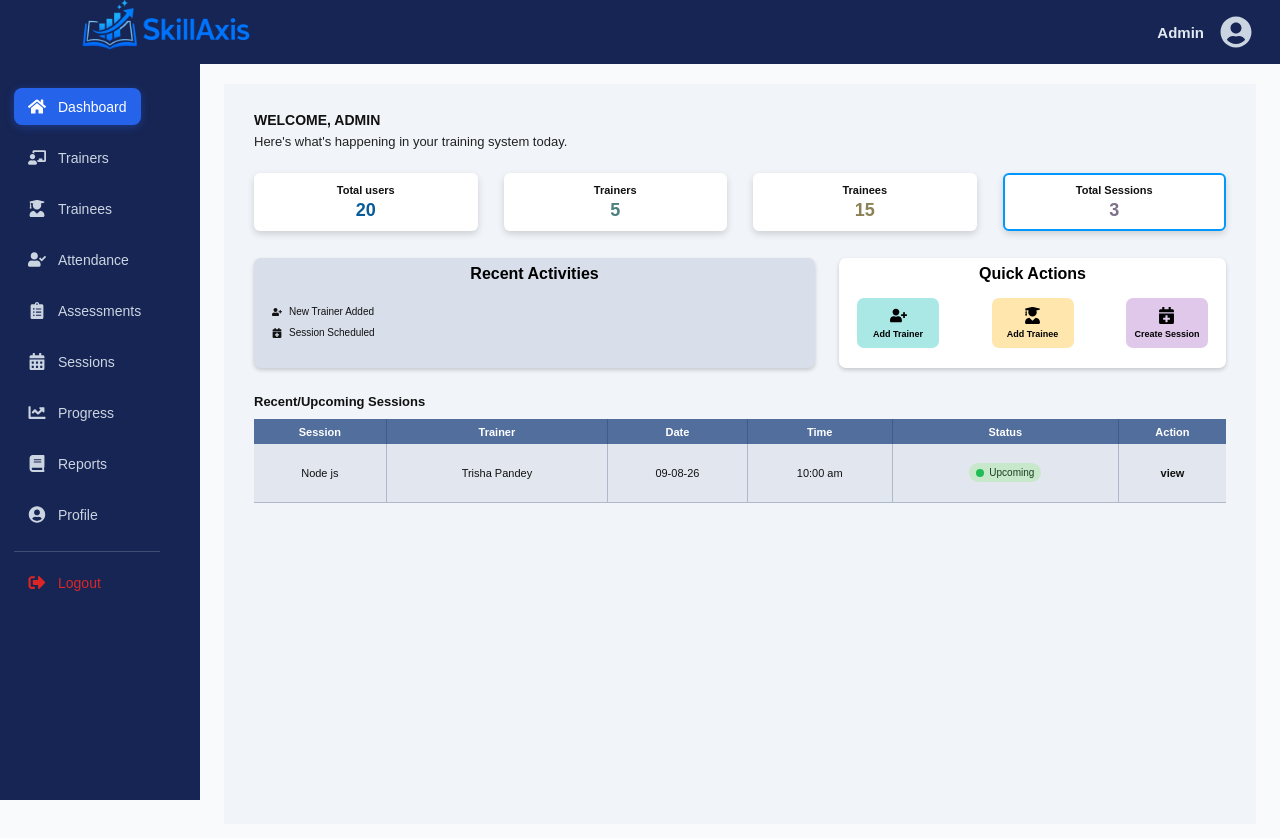
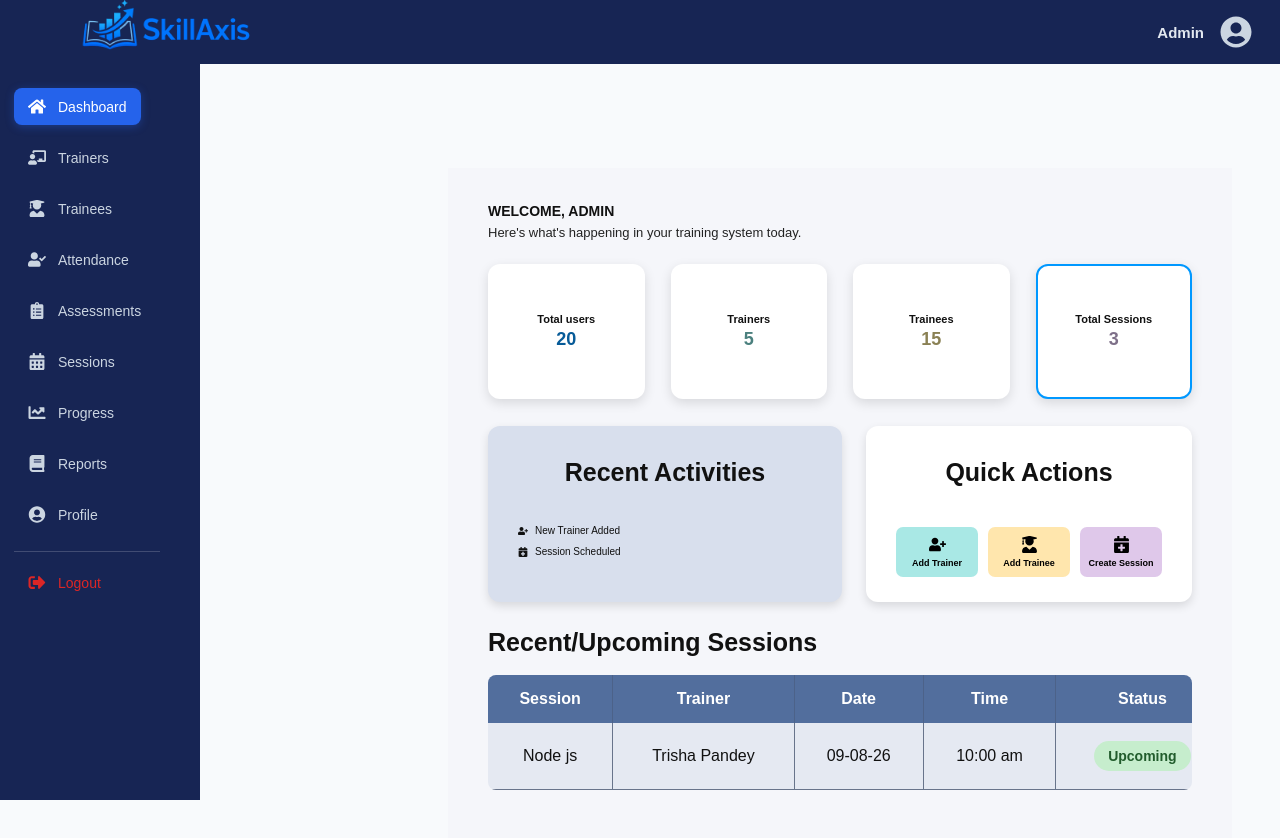
Before and after one commit to avikamane/SkillAxis, a React (Vite) app in the folder client/: page /admin in a window 1280 px wide. Shown: the top 838 px of the page. Built offline with nearby package versions, Linux system fonts and the light colour scheme.

Commit message:
trainee aded

```diff
--- a/client/src/routes/AppRoutes.jsx
+++ b/client/src/routes/AppRoutes.jsx
@@ -1,44 +1,67 @@
 import { Routes, Route, Navigate } from "react-router-dom";
-
+import Layout from "../components/Layout";
 import AdminDashboard from "../Pages/Admin/AdminDashboard";
 import FeatureTrainer from "../Pages/Admin/feature-trainer";
-import FeatureTrainee from "../Pages/Admin/feature-trainee";
+import TrainerDashboard from "../Pages/Trainer/TrainerDashboard";
+import TrainerSessions from "../Pages/Trainer/TrainerSession";
+import TraineeDashboard from "../Pages/Trainee/TraineeDashboard";
 
 function AppRoutes() {
   return (
     <Routes>
+      <Route
+        path="/admin"
+        element={
+          <Layout role="Admin">
+            <AdminDashboard />
+          </Layout>
+        }
+      />
 
+      <Route
+        path="/admin/trainers"
+        element={
+          <Layout role="Admin">
+            <FeatureTrainer />
+          </Layout>
+        }
+      />
+      {/* Trainer */}
+      <Route
+        path="/trainer/dashboard"
+        element={
+          <Layout role="Trainer">
+            <TrainerDashboard />
+          </Layout>
+        }
+      />
+
+      <Route
+        path="/trainer/sessions"
+        element={
+          <Layout role="Trainer">
+            <TrainerSessions />
+          </Layout>
+        }
+      />
       {/* =========================
-          ADMIN ROUTES
+          TRAINEE ROUTES
           ========================= */}
 
-      {/* Admin Dashboard */}
       <Route
-        path="/admin"
-        element={<AdminDashboard />}
-      />
-
-      {/* Trainer Management */}
-      <Route
-        path="/admin/trainers"
-        element={<FeatureTrainer />}
-      />
-
-      {/* Trainee Management */}
-      <Route
-        path="/admin/trainees"
-        element={<FeatureTrainee />}
+        path="/trainee/dashboard"
+        element={
+          <Layout role="Trainee">
+            <TraineeDashboard />
+          </Layout>
+        }
       />
 
       {/* =========================
           DEFAULT ROUTE
           ========================= */}
 
-      <Route
-        path="*"
-        element={<Navigate to="/admin" replace />}
-      />
-
+      <Route path="*" element={<Navigate to="/admin" replace />} />
     </Routes>
   );
 }
```
